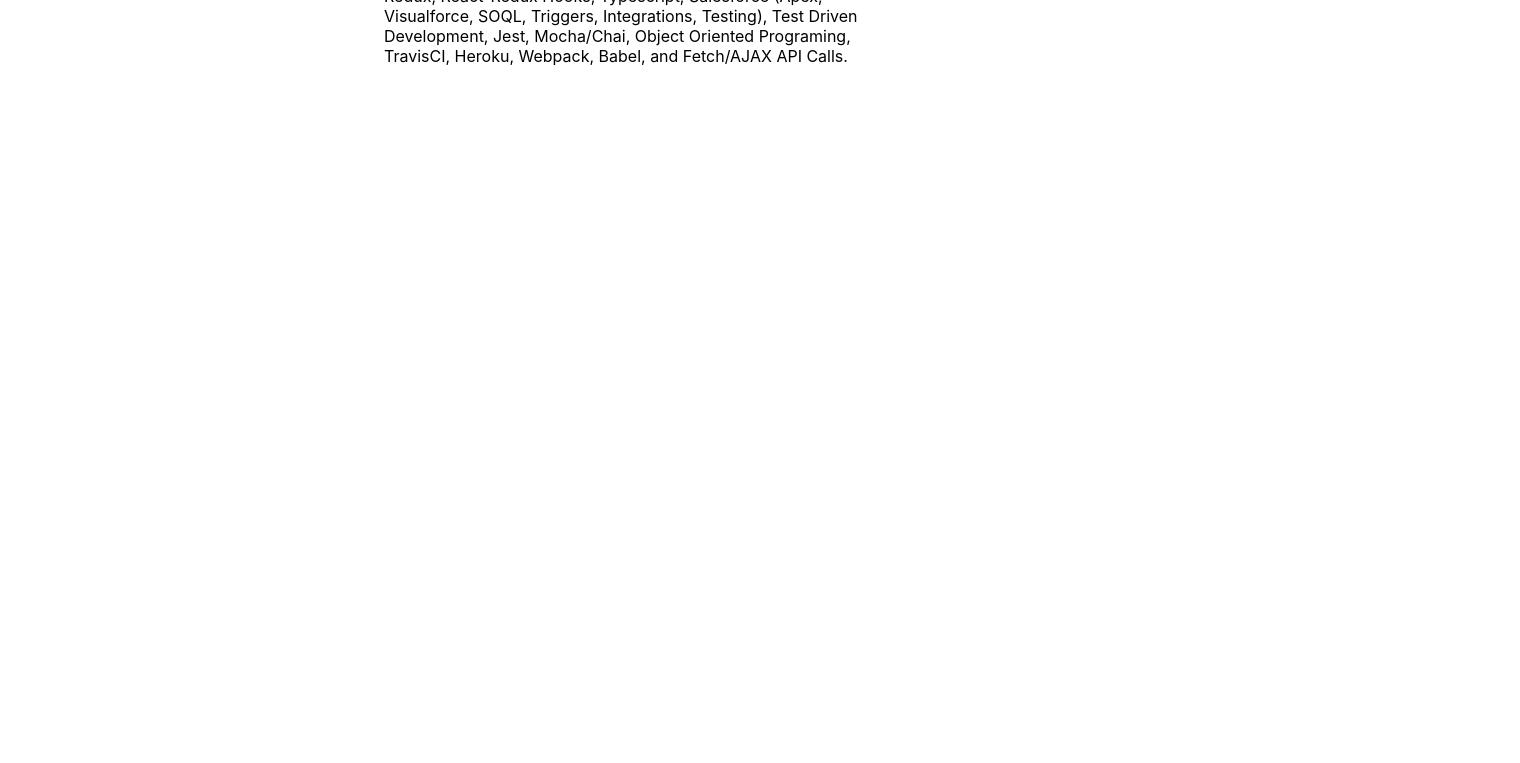
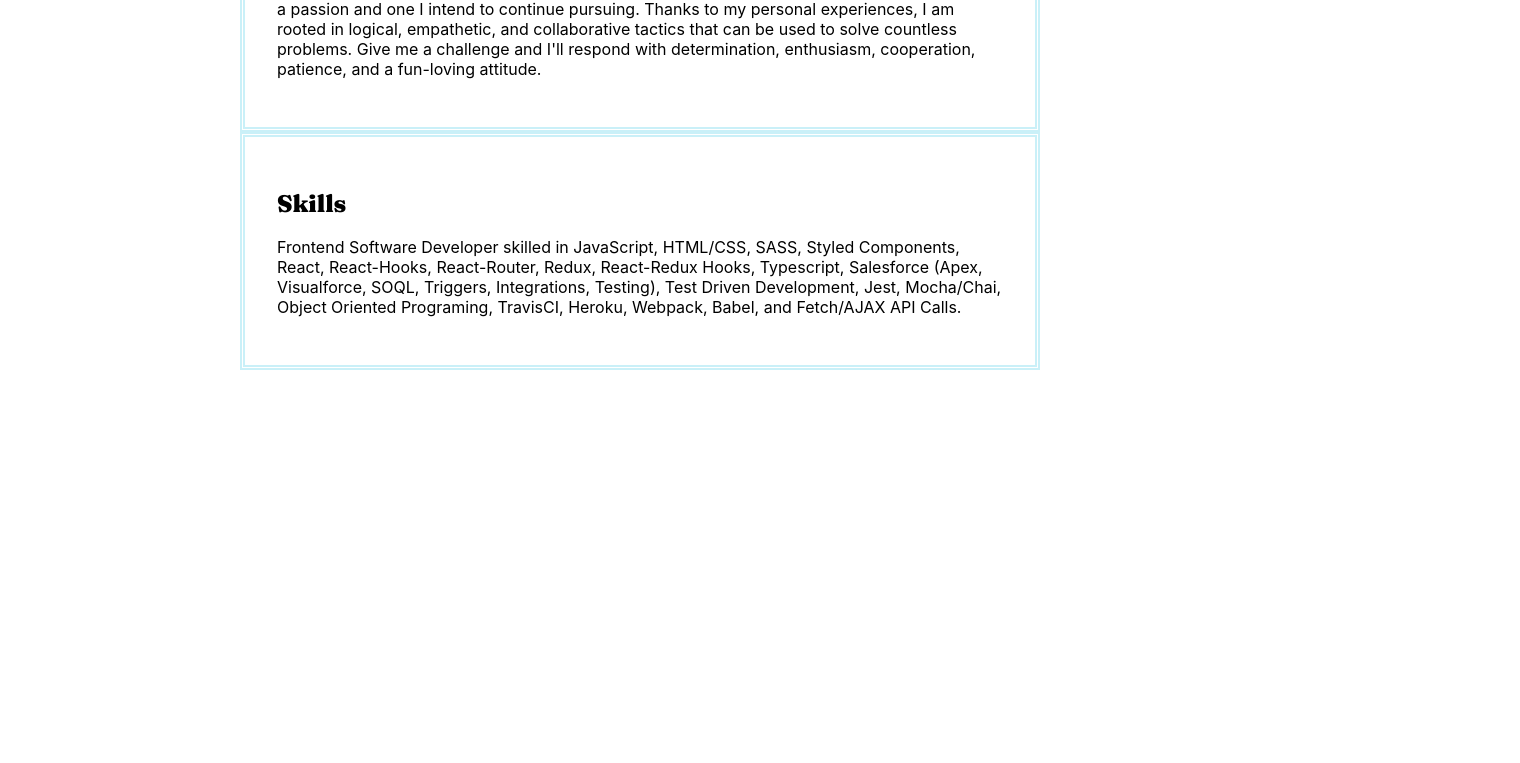
Before and after one commit to ericberglund117/profile, a React (Create React App) app: page / in a window 1280 px wide. Shown: the part 1960-2723 px from the top of the page, 1520 px wide, since content can reach past the window. Built offline with nearby package versions, Linux system fonts and the light colour scheme.

Commit message:
Try to get it working again

```diff
--- a/package.json
+++ b/package.json
@@ -9,7 +9,7 @@
     "react-dom": "^17.0.2",
     "react-router": "^5.2.0",
     "react-router-dom": "^5.2.0",
-    "react-scripts": "4.0.3",
+    "react-scripts": "^5.0.0",
     "styled-components": "^5.3.0",
     "web-vitals": "^1.1.1"
   },
--- a/src/App.css
+++ b/src/App.css
@@ -4,6 +4,10 @@
 html, body {
   margin: 0;
   padding: 0;
+}
+
+.main-header-section {
+
 }
 
 header {
--- a/src/about/About.css
+++ b/src/about/About.css
@@ -1,16 +1,94 @@
 .about-section{
     display: flex;
-    flex-direction: column;
+    flex-direction: column-reverse;
+    justify-content: flex-end;
     color: black;
-    margin: 5em;
-    margin-top: 0;
+    margin: 0;
+    padding: 0;
 }
 
-/* .skills-section{
+ .skills-section{
     border: thick double #CAF0F8;
+    min-height: auto;
+    margin: 0;
 }
 
 .text-section{
     border: thick double #CAF0F8;
-    border-top: none;
-} */
+    min-height: auto;
+    margin: 0;
+}
+
+.card-container {
+    height: 100vh;
+    width: 100vw;
+    max-height: 800px;
+    max-width: 1280px;
+    min-height: 600px;
+    min-width: 1000px;
+    display: flex;
+    justify-content: space-around;
+    align-items: center;
+    margin: 0 auto;
+  }
+.card-border {
+    height: 369px;
+    width: 290px;
+    background: transparent;
+    border-radius: 10px;
+    transition: border 1s;
+    position: relative;
+  }
+  .card-border:hover {
+    border: 1px solid #fff;
+  }
+  .card {
+    height: 379px;
+    width: 300px;
+    background: #808080;
+    border-radius: 10px;
+    transition: background 0.8s;
+    overflow: hidden;
+    background: #000;
+    box-shadow: 0 70px 63px -60px #000;
+    display: flex;
+    justify-content: center;
+    align-items: center;
+    position: relative;
+  }
+  .card0 {
+    background: url("https://i.pinimg.com/736x/8f/a0/51/8fa051251f5ac2d0b756027089fbffde--terry-o-neill-al-pacino.jpg") center center no-repeat;
+    background-size: 300px;
+    font-family: 'Helvetica Neue', Helvetica, Arial, sans-serif;
+    color: #fff;
+    margin: 20px;
+    opacity: 0;
+    transition: opacity 1s;
+  }
+  .card0:hover {
+    background: url("https://i.pinimg.com/736x/8f/a0/51/8fa051251f5ac2d0b756027089fbffde--terry-o-neill-al-pacino.jpg") left center no-repeat;
+    background-size: 600px;
+  }
+  .card0:hover h2 {
+    opacity: 1;
+  }
+  .card0:hover .fa {
+    opacity: 1;
+
+  }
+  .fa {
+    opacity: 0;
+    transition: opacity 1s;
+  }
+  .icons {
+    position: absolute;
+    fill: #fff;
+    color: #fff;
+    height: 130px;
+    top: 226px;
+    width: 50px;
+    display: flex;
+    flex-direction: column;
+    align-items: center;
+    justify-content: space-around;
+  }
--- a/src/about/About.js
+++ b/src/about/About.js
@@ -3,6 +3,20 @@
 function About() {
   return(
     <section className="about-section">
+      <div class="card-container">
+        <div class="card card0">
+          <div class="border">
+            <h2>Al Pacino</h2>
+          <div class="icons">
+            <i class="fa fa-codepen" aria-hidden="true"></i>
+            <i class="fa fa-instagram" aria-hidden="true"></i>
+            <i class="fa fa-dribbble" aria-hidden="true"></i>
+            <i class="fa fa-twitter" aria-hidden="true"></i>
+            <i class="fa fa-facebook" aria-hidden="true"></i>
+          </div>
+        </div>
+      </div>
+    </div>
       <section className="skills-section">
           <h2>Skills</h2>
           <p className="skills">
```
Also changed, not shown: 1 other file (tests, documents, lock files or other folders).
